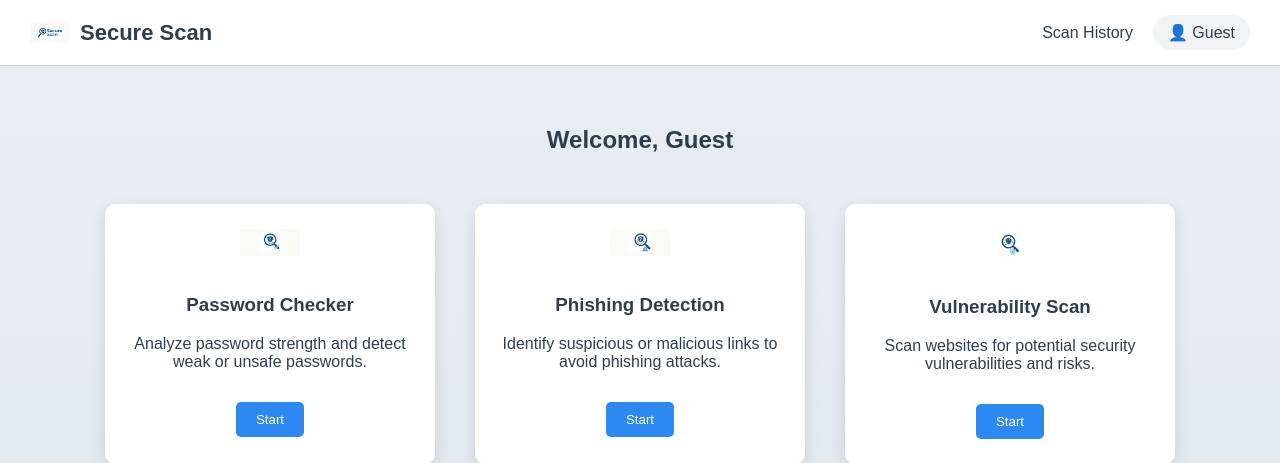
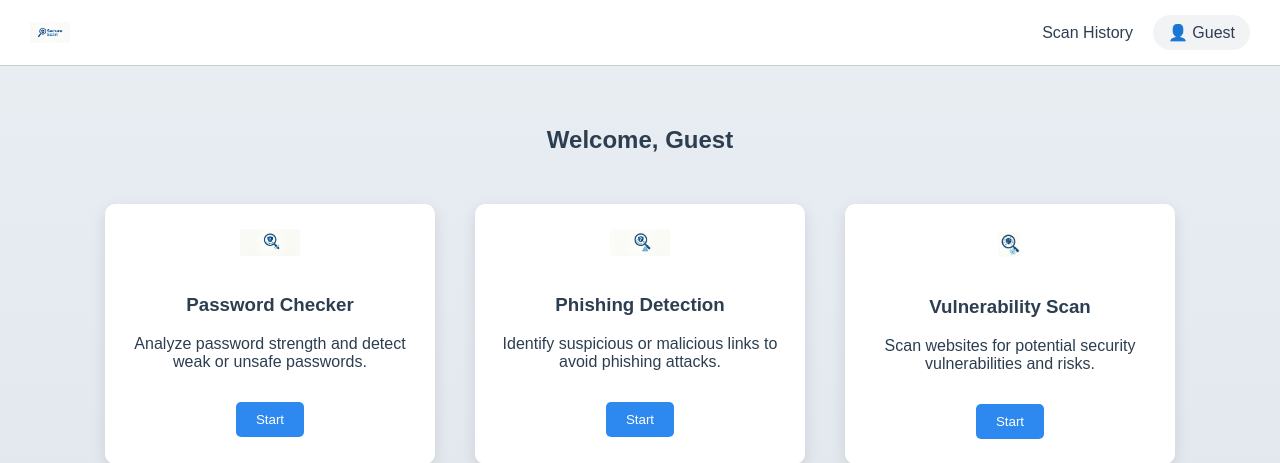
Before and after one commit to jieeeee151/secure-scan, a Flask app: page /dashboard in a window 1280 px wide. Shown: the top 463 px of the page. Run offline with Flask 3, Linux system fonts and the light colour scheme.

Commit message:
update base

```diff
--- a/templates/base.html
+++ b/templates/base.html
@@ -10,7 +10,6 @@
 <div class="navbar">
     <div class="nav-left">
         <img src="{{ url_for('static', filename='images/logo.png') }}" class="logo">
-        <span class="brand">Secure Scan</span>
     </div>
 
     <div class="nav-right">
```
